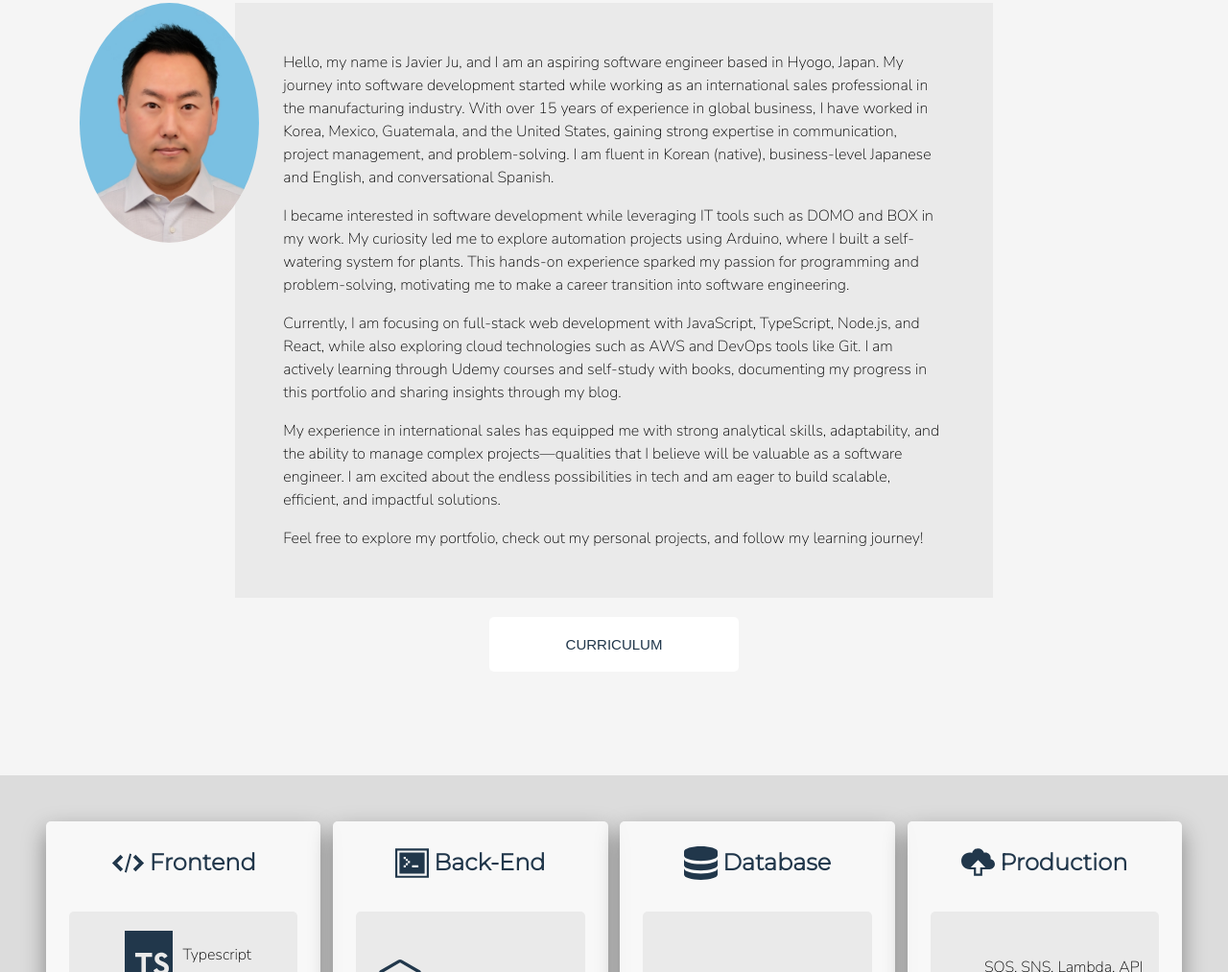
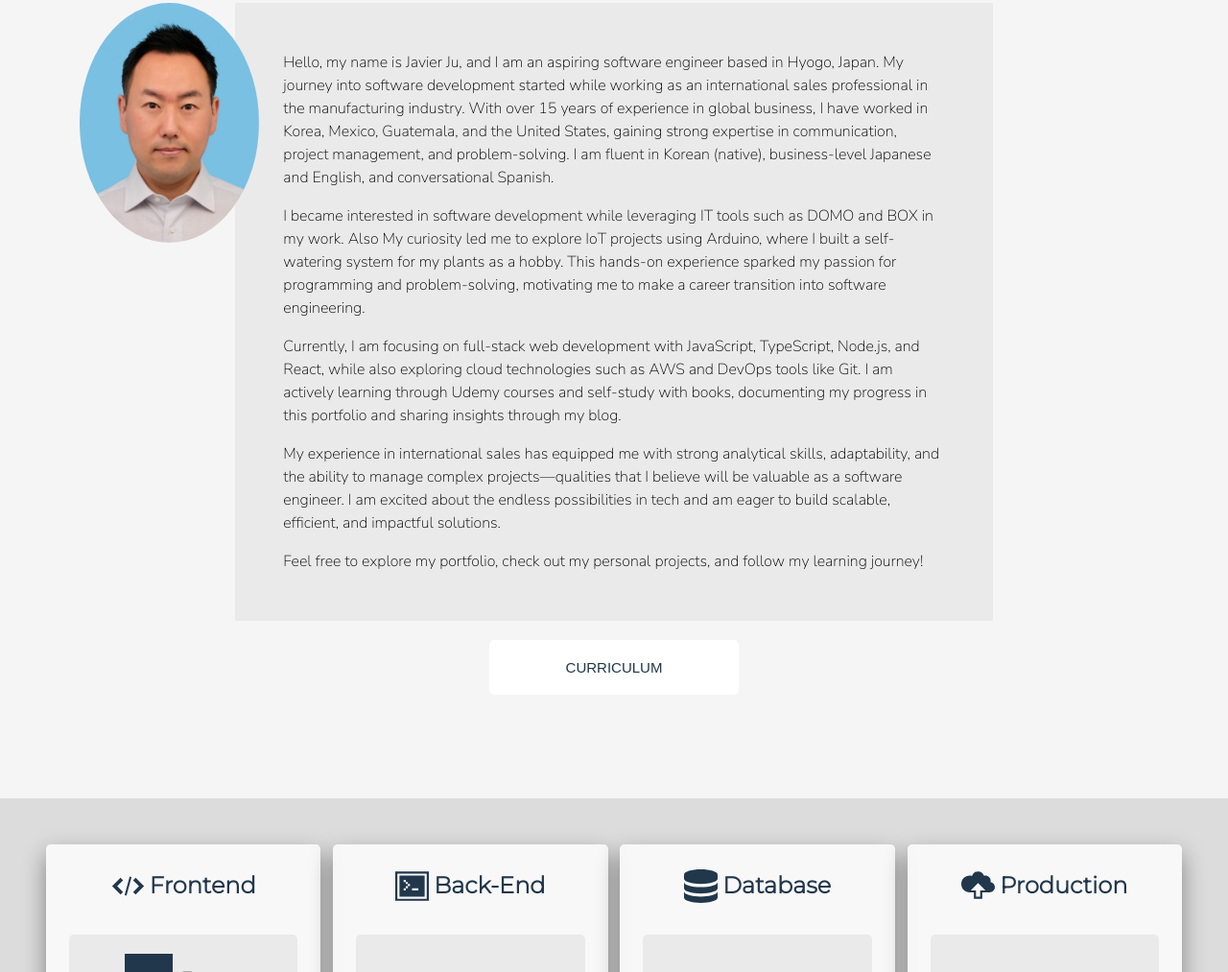
Before and after one commit to JavierJu/Professional-Portfolio, a website: page index.html in a window 1280 px wide. Shown: the part 845-1858 px from the top of the page at 96% size. Drawn offline with nearby package versions, Linux system fonts and the light colour scheme; a script that the page names is missing; a web font is replaced by a local one.

Commit message:
docs: modified bio content

```diff
--- a/index.html
+++ b/index.html
@@ -165,8 +165,9 @@
         Korean (native), business-level Japanese and English, and conversational Spanish.
       </p>
       <p class="bio__content__paragraph">
-        I became interested in software development while leveraging IT tools such as DOMO and BOX in my work. My
-        curiosity led me to explore automation projects using Arduino, where I built a self-watering system for plants.
+        I became interested in software development while leveraging IT tools such as DOMO and BOX in my work. Also My
+        curiosity led me to explore IoT projects using Arduino, where I built a self-watering system for my plants as a
+        hobby.
         This hands-on experience sparked my passion for programming and problem-solving, motivating me to make a career
         transition into software engineering.
       </p>
```
Also changed, not shown: README.md.
